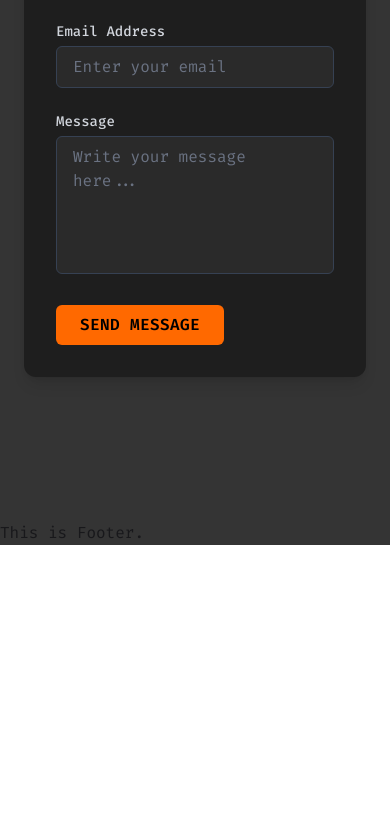
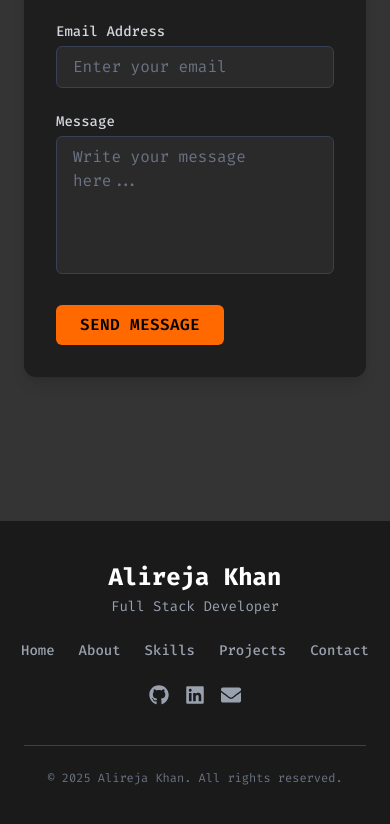
Before and after one commit to Alireja-khan/Alireja, a React (Vite) app: page / in a window 390 px wide. Shown: the part 5798-6622 px from the top of the page. Before the commit the page ends 6343 px from the top, so only its background shows below. Built offline with nearby package versions, Linux system fonts and the light colour scheme.

Commit message:
added a fully responsive footer section.

```diff
--- a/src/components/Footer.jsx
+++ b/src/components/Footer.jsx
@@ -1,10 +1,98 @@
-import React from 'react';
+import React from "react";
+import { FaGithub, FaLinkedin, FaEnvelope } from "react-icons/fa";
+import { Link as ScrollLink } from "react-scroll";
 
 const Footer = () => {
   return (
-    <div>
-      <h1>This is Footer.</h1>
-    </div>
+    <footer className="bg-[#1a1a1a] text-gray-400 py-10 px-6 md:px-40">
+      <div className="max-w-6xl mx-auto flex flex-col md:flex-row justify-between items-center gap-6">
+        {/* Left Side */}
+        <div className="text-center md:text-left">
+          <h3 className="text-2xl font-bold text-white">Alireja Khan</h3>
+          <p className="text-sm mt-1">Full Stack Developer</p>
+        </div>
+
+        {/* Center Navigation */}
+        <div className="flex gap-6 text-sm font-medium">
+          <ScrollLink
+            to="home"
+            smooth={true}
+            duration={500}
+            offset={-70}
+            className="hover:text-orange-500 cursor-pointer"
+          >
+            Home
+          </ScrollLink>
+          <ScrollLink
+            to="about"
+            smooth={true}
+            duration={500}
+            offset={-70}
+            className="hover:text-orange-500 cursor-pointer"
+          >
+            About
+          </ScrollLink>
+          <ScrollLink
+            to="skills"
+            smooth={true}
+            duration={500}
+            offset={-70}
+            className="hover:text-orange-500 cursor-pointer"
+          >
+            Skills
+          </ScrollLink>
+          <ScrollLink
+            to="projects"
+            smooth={true}
+            duration={500}
+            offset={-70}
+            className="hover:text-orange-500 cursor-pointer"
+          >
+            Projects
+          </ScrollLink>
+          <ScrollLink
+            to="contact"
+            smooth={true}
+            duration={500}
+            offset={-70}
+            className="hover:text-orange-500 cursor-pointer"
+          >
+            Contact
+          </ScrollLink>
+        </div>
+
+        {/* Right Side - Socials */}
+        <div className="flex gap-4 text-xl">
+          <a
+            href="https://github.com/Alireja-khan"
+            target="_blank"
+            rel="noopener noreferrer"
+            className="hover:text-orange-500"
+          >
+            <FaGithub />
+          </a>
+          <a
+            href="https://linkedin.com/in/your-link"
+            target="_blank"
+            rel="noopener noreferrer"
+            className="hover:text-orange-500"
+          >
+            <FaLinkedin />
+          </a>
+          <a
+            href="mailto:your-email@example.com"
+            className="hover:text-orange-500"
+          >
+            <FaEnvelope />
+          </a>
+        </div>
+      </div>
+
+      {/* Bottom */}
+      <div className="mt-10 text-center text-xs text-gray-500 border-t border-gray-700 pt-6">
+        &copy; {new Date().getFullYear()} Alireja Khan. All rights reserved.
+      </div>
+    </footer>
   );
 };
 
```
